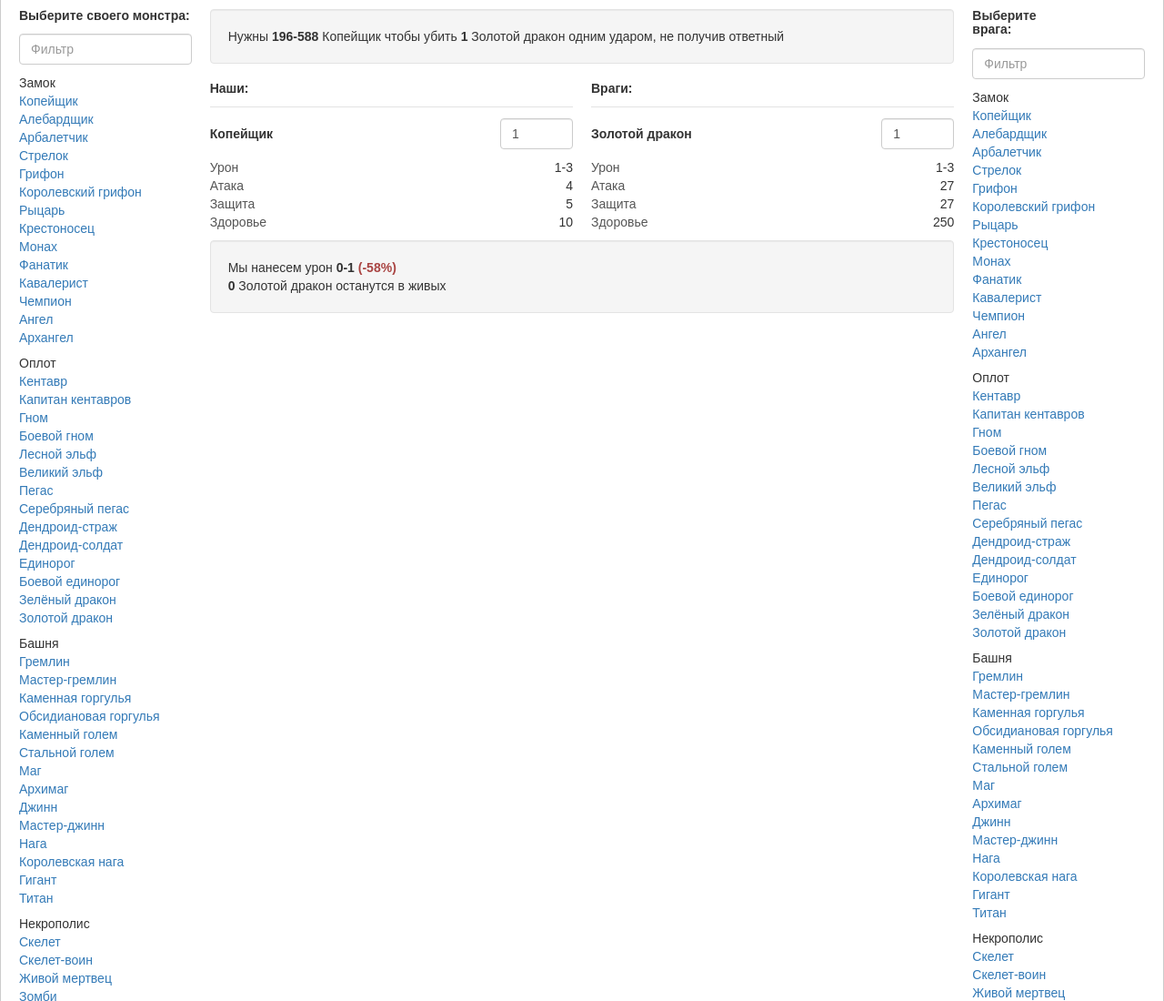
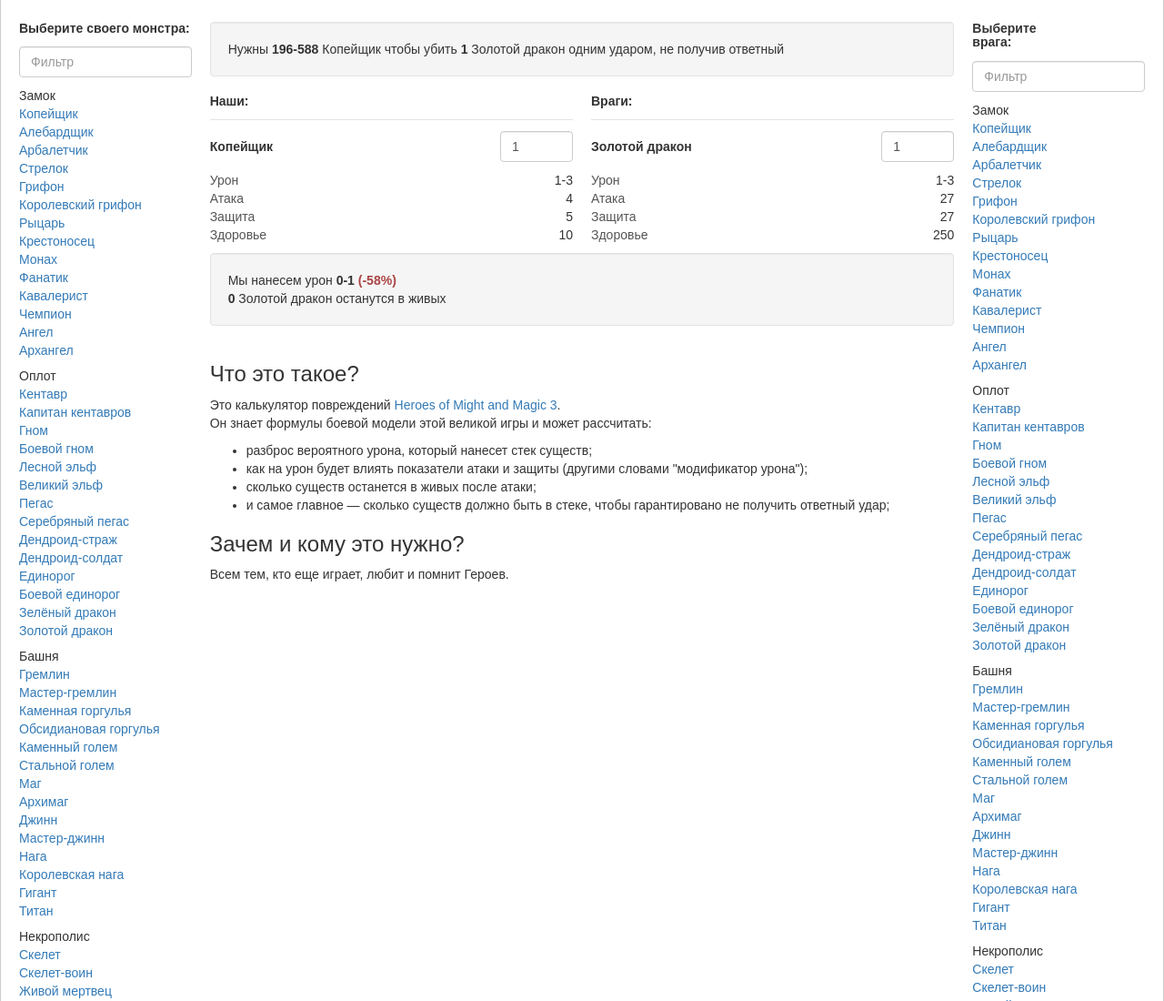
Before and after one commit to xhoskin/heroes, a website: page index.html in a window 1280 px wide. Shown: the top 1100 px of the page at 91% size. Drawn offline with Linux system fonts and the light colour scheme.

Commit message:
информация о проекте

```diff
--- a/css/style.less
+++ b/css/style.less
@@ -28,6 +28,7 @@ body {
     min-width: 1000px;
     max-width: 1280px;
     margin: 0 auto;
+    padding-top: 24px;
     border: 1px solid #ccc;
     border-width: 0 1px;
     background: #fff;
@@ -153,9 +154,6 @@ body {
     line-height: 1.1em;
 }
 
-
-
-
 [ng\:cloak], [ng-cloak], [data-ng-cloak], [x-ng-cloak], .ng-cloak, .x-ng-cloak {
   display: none !important;
 }
--- a/index.html
+++ b/index.html
@@ -140,6 +140,19 @@
                     </div> <!-- / well -->
                 </div> <!-- calculation -->
             </div> <!-- / row -->
+            <div class="about-block">
+                <h3>Что это такое?</h3>
+                <p> Это калькулятор повреждений <a href="https://ru.wikipedia.org/wiki/Heroes_of_Might_and_Magic_III" target="_blank">Heroes of Might and Magic 3</a>. <br/>
+                    Он знает формулы боевой модели этой великой игры и может рассчитать:</p>
+                <ul>
+                    <li>разброс вероятного урона, который нанесет стек существ;</li>
+                    <li>как на урон будет влиять показатели атаки и защиты (другими словами "модификатор урона");</li>
+                    <li>сколько существ останется в живых после атаки;</li>
+                    <li>и самое главное &mdash; сколько существ должно быть в стеке, чтобы гарантировано не получить ответный удар;</li>
+                </ul>
+                <h3>Зачем и кому это нужно?</h3>
+                <p>Всем тем, кто еще играет, любит и помнит Героев.</p>
+            </div>
         </div> <!-- / primary-part -->
 
         <div class="creatures-selector">
@@ -158,6 +171,7 @@
         </div> <!-- / creatures-selector -->
 
     </div> <!-- / row -->
+
 </div> <!-- /battlefield -->
 
 <script src="js/libs/angular.min.js"></script>
```
Also changed, not shown: README.md, css/style.css.
